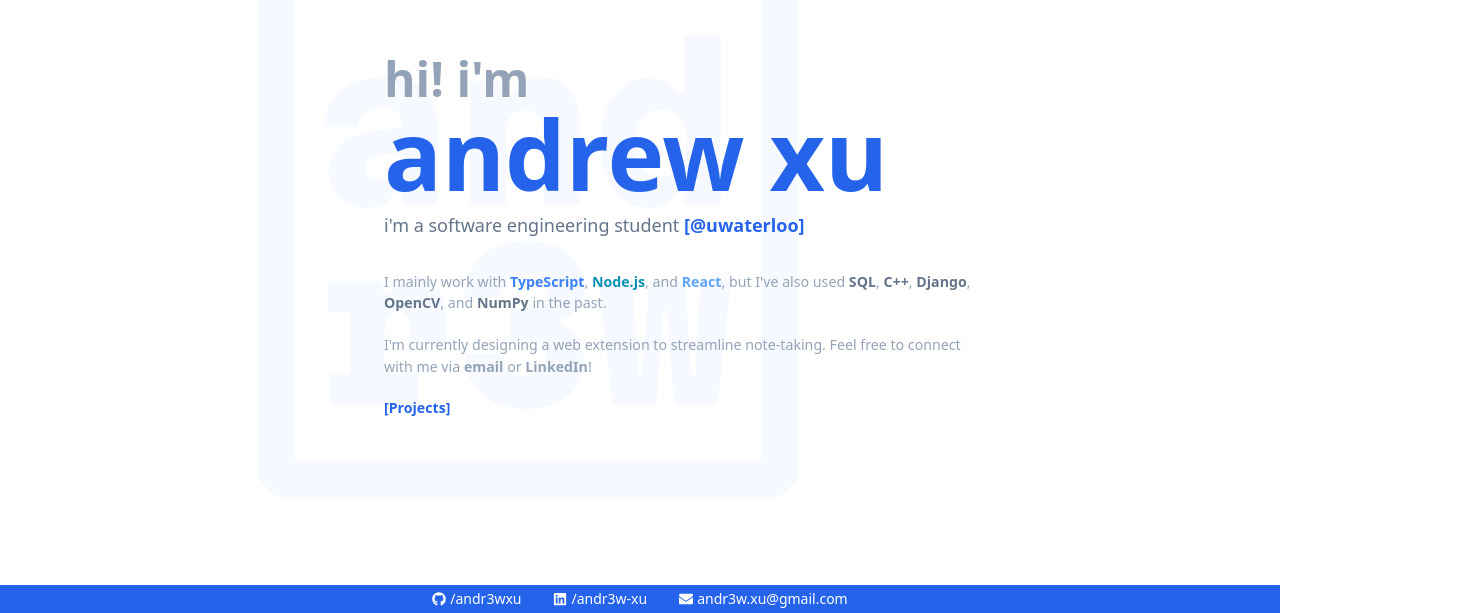
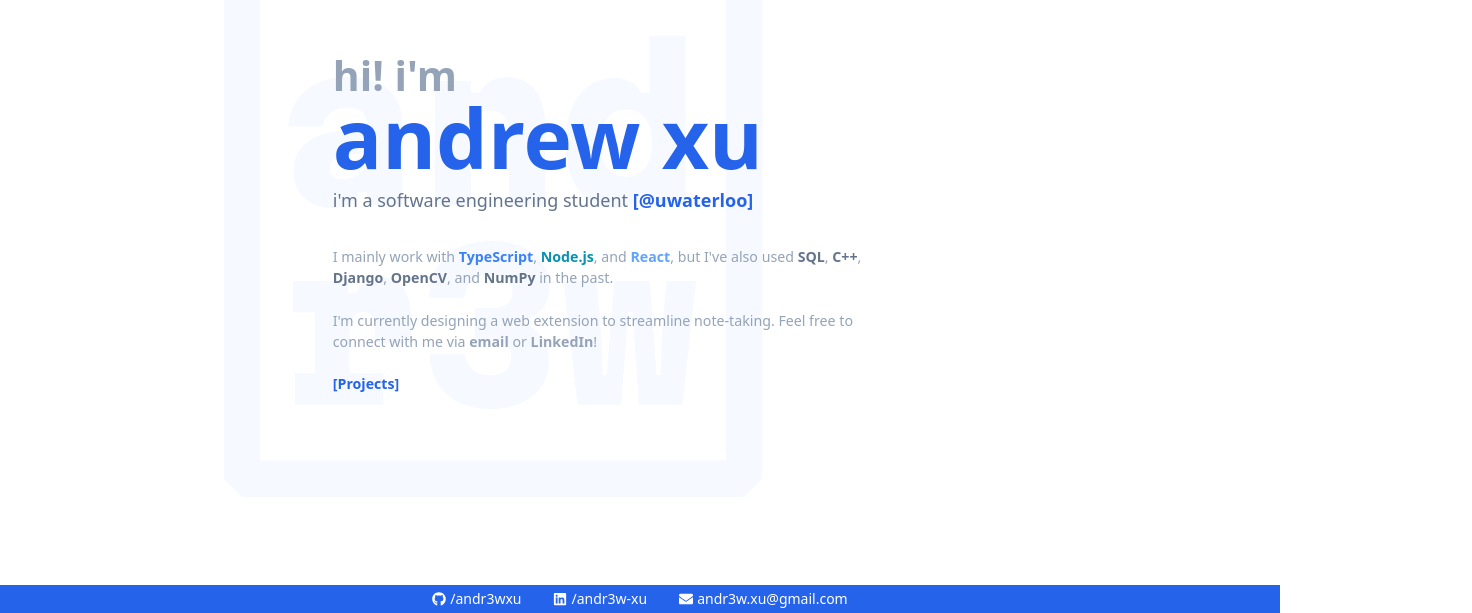
Before and after one commit to andr3wxu/portfolio, a React (Vite) app: page / in a window 1280 px wide. Shown: the part 187-800 px from the top of the page, 1472 px wide, since content can reach past the window. Built offline with nearby package versions, Linux system fonts and the light colour scheme; a web font is replaced by a local one.

Commit message:
dynamic resizing

```diff
--- a/src/components/Logo.tsx
+++ b/src/components/Logo.tsx
@@ -9,7 +9,7 @@ const Logo = () => {
         className="absolute hover:cursor-pointer"
         style={{
           top: "6em",
-          left: "13em",
+          left: "13.5vw",
           width: "40em",
           zIndex: "-10",
           opacity: "4%",
--- a/src/components/Subtitle.tsx
+++ b/src/components/Subtitle.tsx
@@ -5,7 +5,7 @@ const Subtitle = () => {
     <section
       id="about"
       className="mt-8 text-slate-400"
-      style={{ fontSize: "14.2px", maxWidth: "42em" }}
+      style={{ fontSize: "14.2px", maxWidth: "42vw" }}
     >
       <p className="mb-5">
         I mainly work with{" "}
--- a/src/components/Title.tsx
+++ b/src/components/Title.tsx
@@ -3,12 +3,15 @@ const Title = () => {
     <div className="flex flex-col">
       <h1
         className="text-slate-400 font-semibold"
-        style={{ fontSize: "3em", marginBottom: "-0.1em" }}
+        style={{ fontSize: "3.2vw", marginBottom: "-0.15em" }}
       >
         hi! i'm
       </h1>
       <div className="flex flex-row"></div>
-      <h1 className="font-extrabold text-blue-600" style={{ fontSize: "6em" }}>
+      <h1
+        className="font-extrabold text-blue-600"
+        style={{ fontSize: "6.4vw" }}
+      >
         andrew xu
       </h1>
     </div>
--- a/src/pages/Page.tsx
+++ b/src/pages/Page.tsx
@@ -4,7 +4,10 @@ import Logo from "../components/Logo";
 
 const Page = () => {
   return (
-    <div className="w-full mt-60" style={{ marginLeft: "24em" }}>
+    <div
+      className="w-full mt-60"
+      style={{ marginLeft: "26vw", paddingRight: "20vw" }}
+    >
       <Logo />
       <div
         id="body"
@@ -12,7 +15,11 @@ const Page = () => {
         style={{ zIndex: "10" }}
       >
         <Title />
-        <section id="subtitle" className="text-lg text-slate-500 mt-1">
+        <section
+          id="subtitle"
+          className="text-lg text-slate-500 mt-1"
+          style={{ width: "43vw" }}
+        >
           i'm a software engineering student{" "}
           <a
             href="https://uwaterloo.ca/"
```
